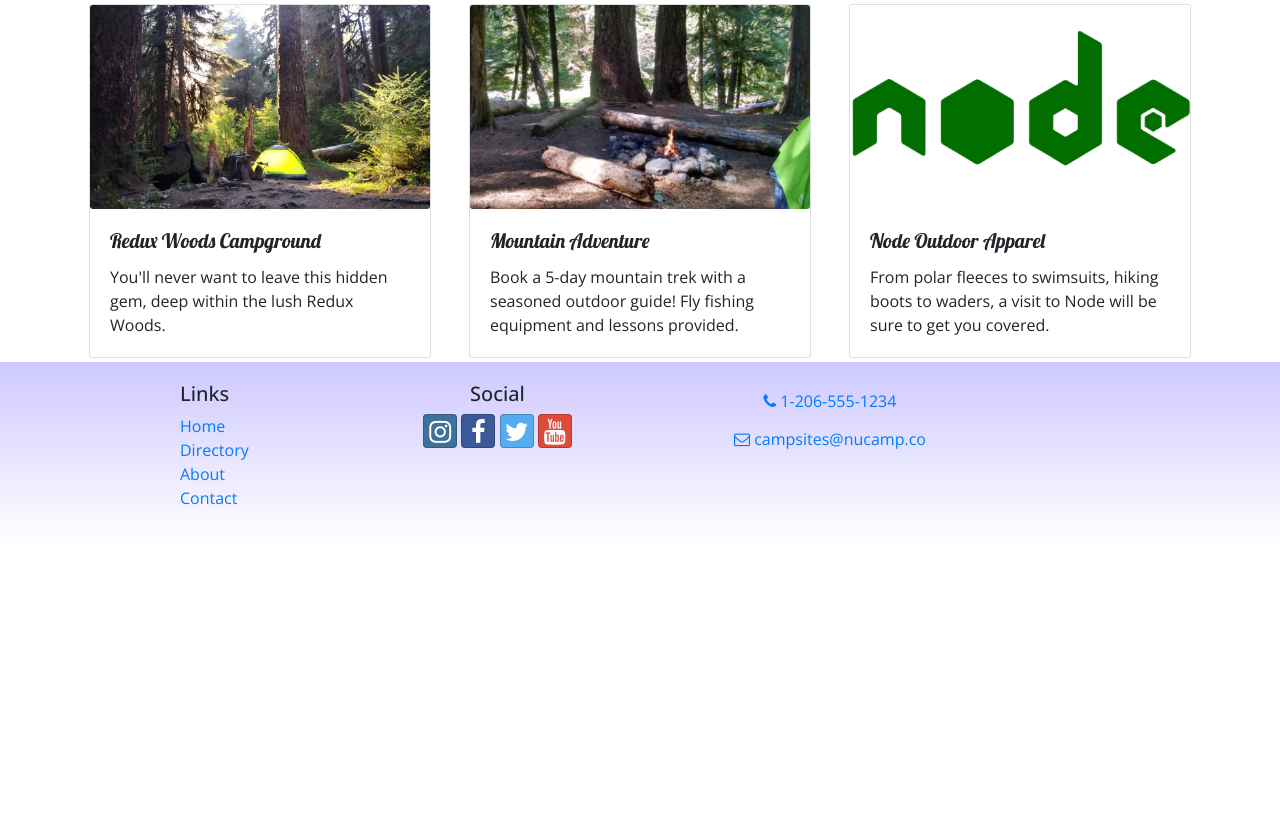
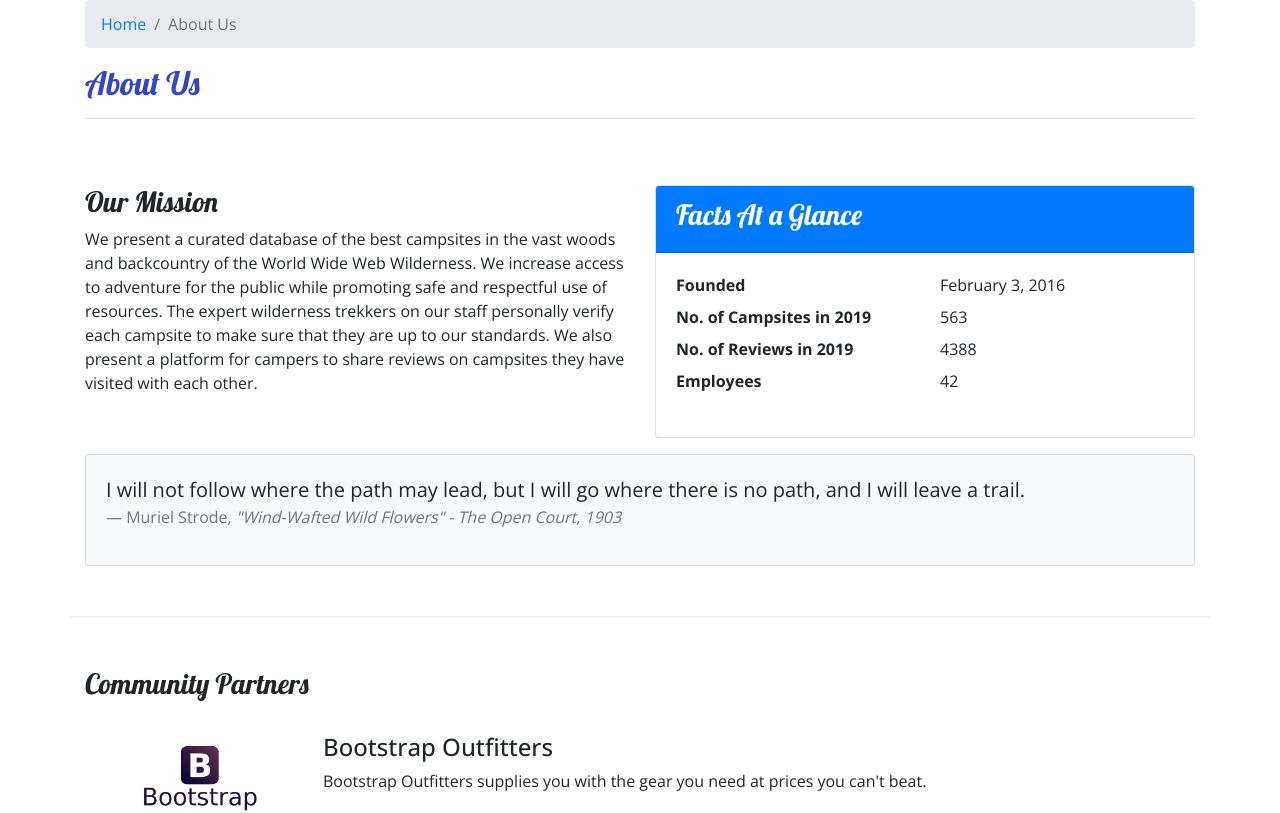
Before and after one commit to MSissom/ReactNuCamp, a React (Create React App) app: page /aboutus in a window 1280 px wide. Before the commit this address led to /home. Shown: the part 220-1033 px from the top of the page. Before the commit the page ends 800 px from the top, so only its background shows below. Built offline with nearby package versions, Linux system fonts and the light colour scheme.

Commit message:
Week 3 workship finished

```diff
--- /dev/null
+++ b/src/components/AboutComponent.js
@@ -0,0 +1,98 @@
+import React from 'react';
+import { Breadcrumb, BreadcrumbItem, Card, CardBody, CardHeader, Media } from 'reactstrap';
+import { Link } from 'react-router-dom';
+
+
+function About(props) {
+
+    const RenderPartner = ({ partner }) => {
+        if (partner) {
+            return (
+                <React.Fragment>
+                    <Media object="true" src={partner.image} alt={partner.name} width="150" />
+                    <Media body="true" className="ml-5 mb-4">
+                        <Media heading="true">
+                            {partner.name}
+                        </Media>
+                        {partner.description}
+                    </Media>
+                </React.Fragment>
+            );
+        };
+        return (
+            <div />
+        );
+    };
+
+    const partners = props.partners.map(partner => {
+        return (
+            <Media tag="li" key={partner.id}>
+                <RenderPartner partner={partner} />
+            </Media>
+        );
+    });
+
+
+    return (
+        <div className="container">
+            <div className="row">
+                <div className="col">
+                    <Breadcrumb>
+                        <BreadcrumbItem><Link to="/home">Home</Link></BreadcrumbItem>
+                        <BreadcrumbItem active>About Us</BreadcrumbItem>
+                    </Breadcrumb>
+                    <h2>About Us</h2>
+                    <hr />
+                </div>
+            </div>
+            <div className="row row-content">
+                <div className="col-sm-6">
+                    <h3>Our Mission</h3>
+                    <p>We present a curated database of the best campsites in the vast woods and backcountry of the World Wide Web Wilderness. We increase access to adventure for the public while promoting safe and respectful use of resources. The expert wilderness trekkers on our staff personally verify each campsite to make sure that they are up to our standards. We also present a platform for campers to share reviews on campsites they have visited with each other.</p>
+                </div>
+                <div className="col-sm-6">
+                    <Card>
+                        <CardHeader className="bg-primary text-white"><h3>Facts At a Glance</h3></CardHeader>
+                        <CardBody>
+                            <dl className="row">
+                                <dt className="col-6">Founded</dt>
+                                <dd className="col-6">February 3, 2016</dd>
+                                <dt className="col-6">No. of Campsites in 2019</dt>
+                                <dd className="col-6">563</dd>
+                                <dt className="col-6">No. of Reviews in 2019</dt>
+                                <dd className="col-6">4388</dd>
+                                <dt className="col-6">Employees</dt>
+                                <dd className="col-6">42</dd>
+                            </dl>
+                        </CardBody>
+                    </Card>
+                </div>
+                <div className="col">
+                    <Card className="bg-light mt-3">
+                        <CardBody>
+                            <blockquote className="blockquote">
+                                <p className="mb-0">I will not follow where the path may lead, but I will go where there is no path, and I will leave a trail.</p>
+                                <footer className="blockquote-footer">Muriel Strode,{' '}
+                                    <cite title="Source Title">"Wind-Wafted Wild Flowers" -
+                                    The Open Court, 1903</cite>
+                                </footer>
+                            </blockquote>
+                        </CardBody>
+                    </Card>
+                </div>
+            </div>
+            <div className="row row-content">
+                <div className="col-12">
+                    <h3>Community Partners</h3>
+                </div>
+                <div className="col mt-4">
+                    <Media list>
+                        {partners}
+                    </Media>
+                </div>
+            </div>
+        </div>
+    );
+}
+
+export default About;
--- a/src/components/MainComponent.js
+++ b/src/components/MainComponent.js
@@ -10,6 +10,7 @@
 import { COMMENTS } from '../shared/comments';
 import { PARTNERS } from '../shared/partners';
 import { PROMOTIONS } from '../shared/promotions';
+import About from './AboutComponent'
 
 class Main extends Component {
     constructor(props) {
@@ -51,6 +52,7 @@
                     <Route exact path='/directory' render={() => <Directory campsites={this.state.campsites} />} />
                     <Route path='/directory/:campsiteId' component={CampsiteWithId} />
                     <Route exact path='/contactus' component={Contact} />
+                    <Route exact path='/aboutus' render={() => <About partners={this.state.partners} />}/>
                     <Redirect to='/home' />
                 </Switch>
                 <Footer />
```
